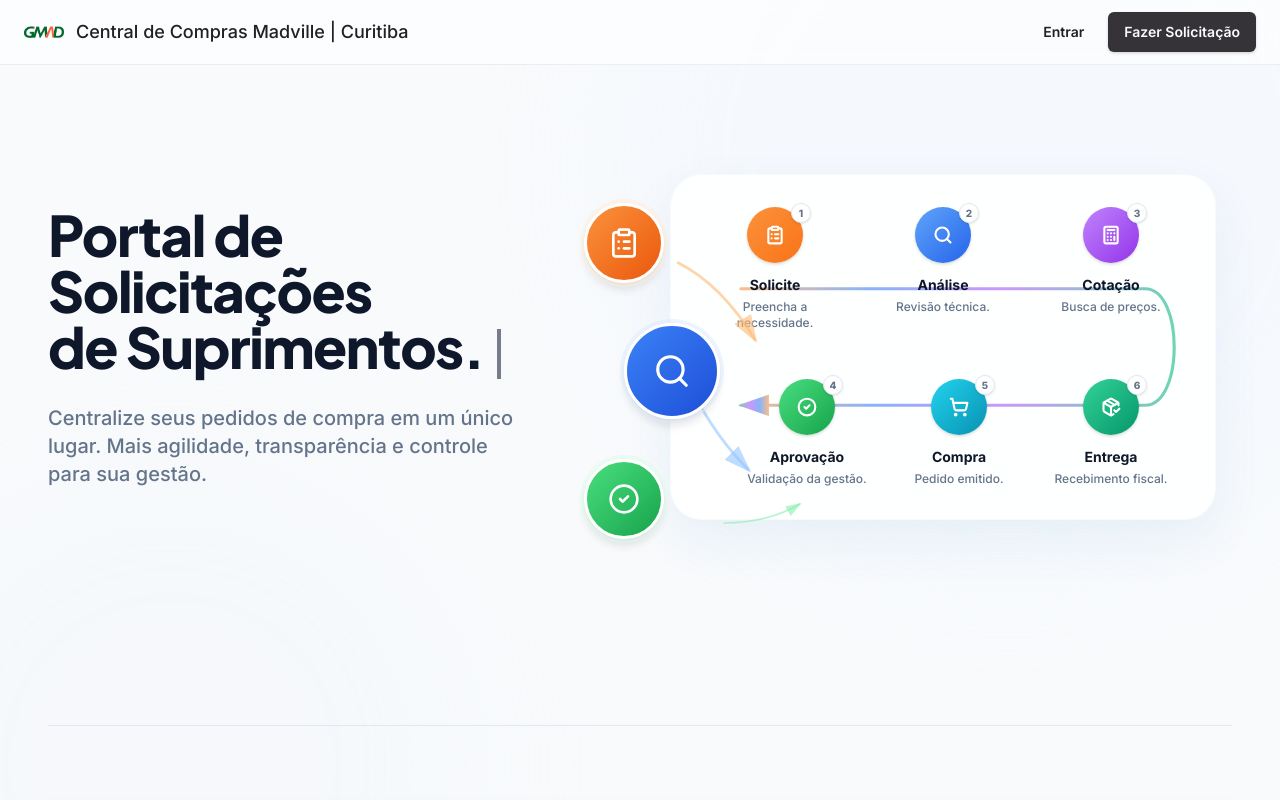
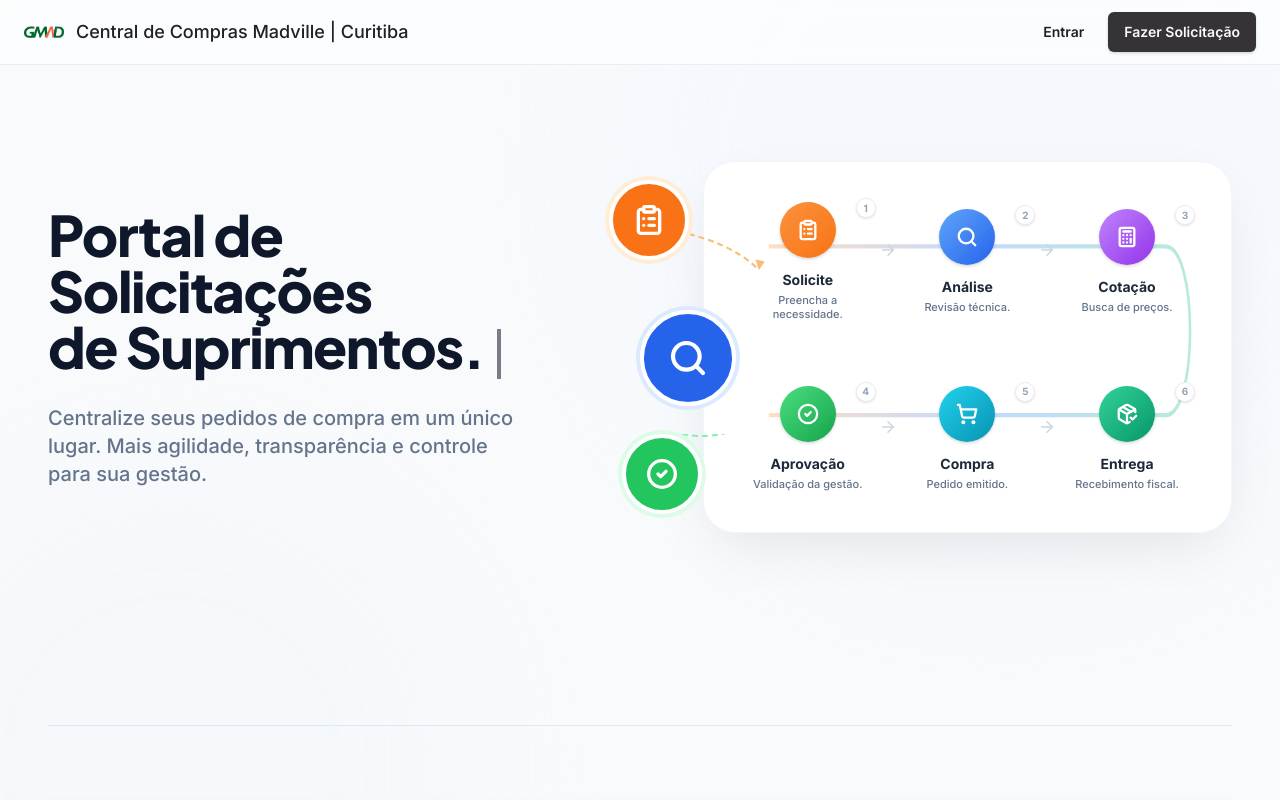
Before and after one commit to borba-anderson/comprasmadville, a React (Vite) app: page / in a window 1280 px wide. Shown: the top 800 px of the page. Built offline with nearby package versions, Linux system fonts and the light colour scheme; the HTML template or start-up script is replaced by a standard one.

Commit message:
Code edited in Lovable Code Editor
Edited UI in Lovable

```diff
--- a/src/components/home/HeroFlowDiagram.tsx
+++ b/src/components/home/HeroFlowDiagram.tsx
@@ -1,213 +1,179 @@
-// src/components/home/HeroFlowDiagram.tsx
 import { ClipboardList, Search, CheckCircle2, Calculator, ShoppingCart, PackageCheck, ArrowRight } from "lucide-react";
 
 export const HeroFlowDiagram = () => {
-  const detailedSteps = [
+  // Dados dos passos dentro do card
+  const steps = [
     {
       id: "1",
       icon: ClipboardList,
       title: "Solicite",
       desc: "Preencha a necessidade.",
       color: "from-orange-400 to-orange-500",
-      shadow: "shadow-orange-300/40",
     },
-    {
-      id: "2",
-      icon: Search,
-      title: "Análise",
-      desc: "Revisão técnica.",
-      color: "from-blue-400 to-blue-600",
-      shadow: "shadow-blue-300/40",
-    },
-    {
-      id: "3",
-      icon: Calculator,
-      title: "Cotação",
-      desc: "Busca de preços.",
-      color: "from-purple-400 to-purple-600",
-      shadow: "shadow-purple-300/40",
-    },
+    { id: "2", icon: Search, title: "Análise", desc: "Revisão técnica.", color: "from-blue-400 to-blue-600" },
+    { id: "3", icon: Calculator, title: "Cotação", desc: "Busca de preços.", color: "from-purple-400 to-purple-600" },
     {
       id: "4",
       icon: CheckCircle2,
       title: "Aprovação",
       desc: "Validação da gestão.",
       color: "from-green-400 to-green-600",
-      shadow: "shadow-green-300/40",
     },
-    {
-      id: "5",
-      icon: ShoppingCart,
-      title: "Compra",
-      desc: "Pedido emitido.",
-      color: "from-cyan-400 to-cyan-600",
-      shadow: "shadow-cyan-300/40",
-    },
+    { id: "5", icon: ShoppingCart, title: "Compra", desc: "Pedido emitido.", color: "from-cyan-400 to-cyan-600" },
     {
       id: "6",
       icon: PackageCheck,
       title: "Entrega",
       desc: "Recebimento fiscal.",
       color: "from-emerald-400 to-emerald-600",
-      shadow: "shadow-emerald-300/40",
     },
   ];
 
   return (
-    // Container principal com largura máxima reduzida (max-w-4xl)
-    <div className="relative flex items-center justify-center lg:justify-end w-full max-w-4xl xl:pr-4">
-      {/* === PARTE 1: ÍCONES FLUTUANTES (Esquerda) - TAMANHOS REDUZIDOS === */}
-      <div className="hidden xl:flex flex-col gap-10 mr-[-50px] z-30 relative top-6">
-        {/* Flutuante 1: Laranja */}
-        <div className="relative group">
-          {/* Reduzido de w-24 h-24 para w-20 h-20, ícone de 38 para 32 */}
-          <div className="w-20 h-20 rounded-full bg-gradient-to-br from-orange-400 to-orange-600 shadow-xl shadow-orange-400/30 flex items-center justify-center text-white transform transition-transform group-hover:scale-105 border-[3px] border-white ring-4 ring-orange-100/50">
-            <ClipboardList size={32} strokeWidth={2} />
-          </div>
-          <svg
-            className="absolute top-[60%] left-[60%] w-28 h-28 -z-10 text-orange-300/60"
-            viewBox="0 0 100 100"
-            fill="none"
-          >
+    <div className="relative w-full py-8 md:py-0">
+      {/* CARD PRINCIPAL (Branco)
+          Posicionado à direita, ocupa a maior parte da largura
+      */}
+      <div className="relative z-10 bg-white rounded-[2rem] shadow-[0_20px_60px_-15px_rgba(0,0,0,0.1)] border border-slate-100 p-8 md:p-10 ml-auto w-[90%] md:w-[85%]">
+        {/* Linha de Conexão (Snake) no fundo do Card */}
+        <div className="absolute inset-0 z-0 pointer-events-none overflow-hidden rounded-[2rem]">
+          <svg className="w-full h-full" viewBox="0 0 800 350" fill="none" preserveAspectRatio="none">
+            <defs>
+              <linearGradient id="flow-gradient" x1="0%" y1="0%" x2="100%" y2="0%">
+                <stop offset="0%" stopColor="#fb923c" stopOpacity="0.3" />
+                <stop offset="50%" stopColor="#3b82f6" stopOpacity="0.3" />
+                <stop offset="100%" stopColor="#10b981" stopOpacity="0.3" />
+              </linearGradient>
+            </defs>
+            {/* Caminho ajustado para passar pelo meio das linhas */}
             <path
-              d="M 10 10 Q 50 30 80 80"
-              stroke="currentColor"
-              strokeWidth="2.5"
+              d="M 100 80 L 700 80 C 750 80, 750 240, 700 240 L 100 240"
+              stroke="url(#flow-gradient)"
+              strokeWidth="4"
               fill="none"
-              markerEnd="url(#arrowhead-orange)"
+              strokeLinecap="round"
             />
-            <defs>
-              <marker id="arrowhead-orange" markerWidth="10" markerHeight="7" refX="9" refY="3.5" orient="auto">
-                <polygon points="0 0, 10 3.5, 0 7" fill="currentColor" />
-              </marker>
-            </defs>
           </svg>
         </div>
 
-        {/* Flutuante 2: Azul */}
-        <div className="relative group ml-10">
-          {/* Reduzido de w-28 h-28 para w-24 h-24, ícone de 44 para 38 */}
-          <div className="w-24 h-24 rounded-full bg-gradient-to-br from-blue-500 to-blue-700 shadow-xl shadow-blue-500/30 flex items-center justify-center text-white transform transition-transform group-hover:scale-105 border-[3px] border-white ring-4 ring-blue-100/50">
-            <Search size={38} strokeWidth={2} />
+        <div className="relative z-10 flex flex-col gap-16">
+          {/* LINHA 1: Passos 1, 2, 3 */}
+          <div className="flex justify-between">
+            {steps.slice(0, 3).map((step, i) => (
+              <CardStep key={step.id} step={step} showArrow={i < 2} />
+            ))}
           </div>
+
+          {/* LINHA 2: Passos 4, 5, 6 */}
+          <div className="flex justify-between">
+            {steps.slice(3, 6).map((step, i) => (
+              <CardStep key={step.id} step={step} showArrow={i < 2} />
+            ))}
+          </div>
+        </div>
+      </div>
+
+      {/* ÍCONES FLUTUANTES (Esquerda)
+          Posicionados absolutamente em relação ao container pai para criar o efeito de sobreposição/conexão
+          Exibidos apenas em telas grandes (lg) para manter a limpeza no mobile.
+      */}
+      <div className="hidden lg:block absolute top-0 left-0 w-full h-full pointer-events-none z-20">
+        {/* ÍCONE 1: LARANJA (Topo Esquerda) */}
+        <div className="absolute top-[5%] left-0 animate-bounce-slow">
+          <FloatingIcon
+            icon={ClipboardList}
+            color="bg-orange-500"
+            shadow="shadow-orange-500/40"
+            ring="ring-orange-100"
+          />
+          {/* Seta conectando ao Card */}
           <svg
-            className="absolute top-[60%] left-[60%] w-28 h-28 -z-10 text-blue-300/60"
-            viewBox="0 0 100 100"
-            fill="none"
+            className="absolute top-1/2 left-1/2 w-32 h-20 -z-10 text-orange-300"
+            style={{ transform: "translate(20px, 10px)" }}
           >
-            <path
-              d="M 10 10 Q 30 50 60 80"
-              stroke="currentColor"
-              strokeWidth="2.5"
-              fill="none"
-              markerEnd="url(#arrowhead-blue)"
-            />
-            <defs>
-              <marker id="arrowhead-blue" markerWidth="10" markerHeight="7" refX="9" refY="3.5" orient="auto">
-                <polygon points="0 0, 10 3.5, 0 7" fill="currentColor" />
-              </marker>
-            </defs>
+            <path d="M 0 0 Q 60 10 90 40" stroke="currentColor" strokeWidth="2" fill="none" strokeDasharray="6 4" />
+            <polygon points="90 40, 80 35, 88 30" fill="currentColor" transform="rotate(45 90 40)" />
           </svg>
         </div>
 
-        {/* Flutuante 3: Verde */}
-        <div className="relative group">
-          {/* Reduzido de w-24 h-24 para w-20 h-20, ícone de 38 para 32 */}
-          <div className="w-20 h-20 rounded-full bg-gradient-to-br from-green-400 to-green-600 shadow-xl shadow-green-400/30 flex items-center justify-center text-white transform transition-transform group-hover:scale-105 border-[3px] border-white ring-4 ring-green-100/50">
-            <CheckCircle2 size={32} strokeWidth={2} />
-          </div>
+        {/* ÍCONE 2: AZUL (Meio Esquerda - "Zoom") */}
+        <div className="absolute top-[40%] left-[5%] animate-bounce-slow" style={{ animationDelay: "1s" }}>
+          <FloatingIcon
+            icon={Search}
+            color="bg-blue-600"
+            shadow="shadow-blue-600/40"
+            ring="ring-blue-100"
+            size="large" // Maior destaque
+          />
+          {/* Seta conectando ao Card */}
           <svg
-            className="absolute top-[40%] left-[80%] w-36 h-16 -z-10 text-green-300/60"
-            viewBox="0 0 150 100"
-            fill="none"
+            className="absolute top-1/2 left-1/2 w-24 h-24 -z-10 text-blue-300"
+            style={{ transform: "translate(30px, -10px)" }}
           >
-            <path
-              d="M 10 50 Q 80 50 130 20"
-              stroke="currentColor"
-              strokeWidth="2.5"
-              fill="none"
-              markerEnd="url(#arrowhead-green)"
-            />
-            <defs>
-              <marker id="arrowhead-green" markerWidth="10" markerHeight="7" refX="9" refY="3.5" orient="auto">
-                <polygon points="0 0, 10 3.5, 0 7" fill="currentColor" />
-              </marker>
-            </defs>
+            <path d="M 0 0 Q 40 0 70 -20" stroke="currentColor" strokeWidth="2" fill="none" strokeDasharray="6 4" />
           </svg>
         </div>
-      </div>
 
-      {/* === PARTE 2: CARD BRANCO DETALHADO (Direita) - TAMANHOS REDUZIDOS === */}
-      {/* Padding reduzido de p-8 md:p-10 para p-6 md:p-8 */}
-      <div className="bg-white/90 backdrop-blur-md rounded-[2rem] p-6 md:p-8 shadow-[0_20px_50px_rgba(8,_112,_184,_0.07)] border border-slate-100/50 relative z-10 w-full max-w-2xl">
-        <svg
-          className="absolute top-0 left-0 w-full h-full z-0 hidden md:block pointer-events-none"
-          viewBox="0 0 700 350"
-          fill="none"
-        >
-          <defs>
-            <linearGradient id="line-gradient" x1="0%" y1="0%" x2="100%" y2="0%">
-              <stop offset="0%" stopColor="#fb923c" />
-              <stop offset="30%" stopColor="#3b82f6" />
-              <stop offset="60%" stopColor="#a855f7" />
-              <stop offset="100%" stopColor="#10b981" />
-            </linearGradient>
-            <marker id="arrowhead-flow" markerWidth="10" markerHeight="7" refX="9" refY="3.5" orient="auto">
-              <polygon points="0 0, 10 3.5, 0 7" fill="url(#line-gradient)" />
-            </marker>
-          </defs>
-          <path
-            d="M 90 100 L 610 100 C 660 100, 660 250, 610 250 L 90 250"
-            stroke="url(#line-gradient)"
-            strokeWidth="4"
-            strokeLinecap="round"
-            fill="none"
-            className="opacity-60"
-            markerEnd="url(#arrowhead-flow)"
-          />
-        </svg>
-
-        {/* Gap reduzido de gap-16 para gap-12 */}
-        <div className="flex flex-col gap-12 relative z-10">
-          <div className="flex justify-between items-start gap-3 md:gap-6 px-2">
-            {detailedSteps.slice(0, 3).map((step, idx) => (
-              <DetailedStep key={step.id} step={step} showArrow={idx < 2} />
-            ))}
-          </div>
-
-          <div className="flex justify-between items-start gap-3 md:gap-6 px-2 md:pl-10">
-            {detailedSteps.slice(3, 6).map((step, idx) => (
-              <DetailedStep key={step.id} step={step} showArrow={idx < 2} isBottomRow />
-            ))}
-          </div>
+        {/* ÍCONE 3: VERDE (Baixo Esquerda) */}
+        <div className="absolute bottom-[5%] left-[2%] animate-bounce-slow" style={{ animationDelay: "2s" }}>
+          <FloatingIcon icon={CheckCircle2} color="bg-green-500" shadow="shadow-green-500/40" ring="ring-green-100" />
+          {/* Seta conectando ao Card */}
+          <svg
+            className="absolute top-1/2 left-1/2 w-40 h-24 -z-10 text-green-300"
+            style={{ transform: "translate(20px, -40px)" }}
+          >
+            <path d="M 0 0 Q 50 10 100 -30" stroke="currentColor" strokeWidth="2" fill="none" strokeDasharray="6 4" />
+          </svg>
         </div>
       </div>
     </div>
   );
 };
 
-// Sub-componente DetailedStep - TAMANHOS REDUZIDOS
-const DetailedStep = ({ step, showArrow, isBottomRow }: { step: any; showArrow: boolean; isBottomRow?: boolean }) => (
-  <div className="flex items-center flex-1 last:flex-none group relative">
-    {/* Largura do item reduzida */}
-    <div className="flex flex-col items-center text-center w-24 md:w-32 relative z-10">
-      {/* Círculo do Ícone: Reduzido de w-14 h-14 para w-12 h-12, ícone de 24 para 20 */}
+// Componente para os ícones dentro do Card
+const CardStep = ({ step, showArrow }: { step: any; showArrow: boolean }) => (
+  <div className="flex flex-1 items-center last:flex-none">
+    <div className="flex flex-col items-center text-center w-28 md:w-32 mx-auto relative group cursor-default">
+      {/* Círculo do Ícone */}
       <div
         className={`
-        w-12 h-12 md:w-14 md:h-14 rounded-full flex items-center justify-center text-white mb-3
-        bg-gradient-to-br ${step.color} shadow-md ${step.shadow} transform transition-transform group-hover:scale-110
+        w-14 h-14 rounded-full flex items-center justify-center text-white mb-3 shadow-md
+        bg-gradient-to-br ${step.color} transition-transform duration-300 group-hover:scale-110
       `}
       >
-        <step.icon size={20} strokeWidth={2.5} />
+        <step.icon size={22} strokeWidth={2.5} />
       </div>
 
-      <div className="absolute -top-1 right-5 md:right-7 bg-white text-[10px] font-extrabold text-slate-500 w-5 h-5 rounded-full flex items-center justify-center border border-slate-200 shadow-sm z-20">
+      {/* Badge Número */}
+      <div className="absolute -top-1 -right-1 bg-white text-[10px] font-bold text-slate-400 w-5 h-5 rounded-full flex items-center justify-center border shadow-sm">
         {step.id}
       </div>
 
-      {/* Textos: Tamanhos de fonte reduzidos */}
-      <h4 className="text-xs md:text-sm font-bold text-slate-900 mb-1">{step.title}</h4>
-      <p className="text-[10px] md:text-xs text-slate-500 font-medium leading-tight px-1">{step.desc}</p>
+      <h4 className="text-sm font-bold text-slate-800">{step.title}</h4>
+      <p className="text-[11px] text-slate-500 font-medium leading-tight px-1 mt-1">{step.desc}</p>
     </div>
+
+    {/* Seta entre os passos */}
+    {showArrow && (
+      <div className="hidden md:flex flex-1 justify-center text-slate-300 -mt-6">
+        <ArrowRight size={18} />
+      </div>
+    )}
   </div>
 );
+
+// Componente para os ícones flutuantes
+const FloatingIcon = ({ icon: Icon, color, shadow, ring, size = "normal" }: any) => {
+  const isLarge = size === "large";
+  return (
+    <div
+      className={`
+      rounded-full flex items-center justify-center text-white border-4 border-white ${color} ${shadow} ${ring} ring-4
+      ${isLarge ? "w-24 h-24" : "w-20 h-20"}
+      shadow-2xl transition-transform hover:scale-105
+    `}
+    >
+      <Icon size={isLarge ? 40 : 32} strokeWidth={2.5} />
+    </div>
+  );
+};
```
